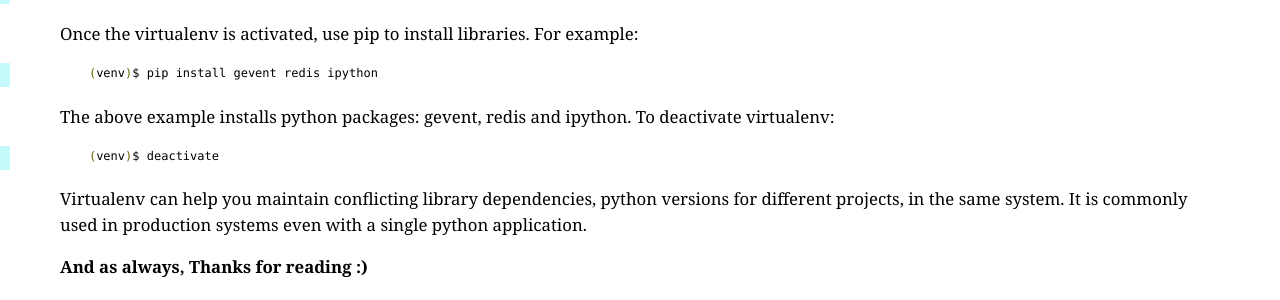
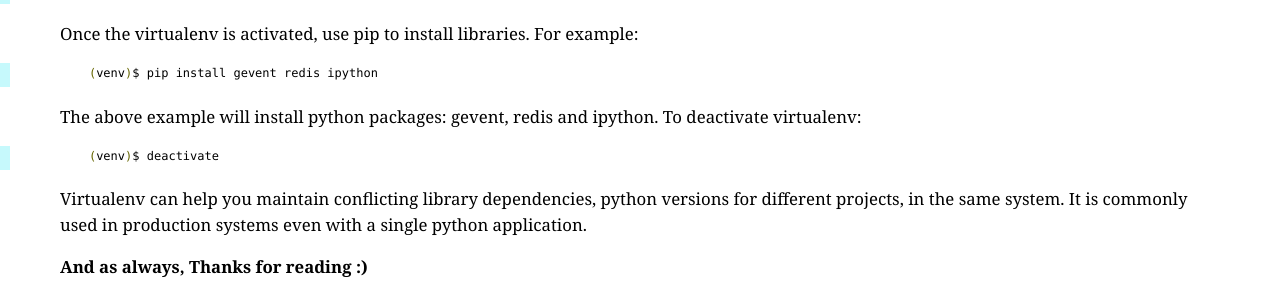
Before and after one commit to rohit01/blog_backup, a Jekyll site: the page built from _posts/2014-04-12-setting-up-python-virtual-environment.md, in a window 1280 px wide. Shown: the part 719-1019 px from the top of the page. Built offline with Jekyll 4.4.1, drawn with Linux system fonts in a browser that asks for light colours; some web fonts are replaced; Markdown is read by kramdown in place of the engine named in the settings; comment, search, counter and statistics services are not loaded.

Commit message:
word phrase fix

`````diff
--- a/_posts/2014-04-12-setting-up-python-virtual-environment.md
+++ b/_posts/2014-04-12-setting-up-python-virtual-environment.md
@@ -33,7 +33,7 @@ Once the virtualenv is activated, use pip to install libraries. For example:
     (venv)$ pip install gevent redis ipython
 ````
 
-The above example installs python packages: gevent, redis and ipython. To deactivate virtualenv:
+The above example will install python packages: gevent, redis and ipython. To deactivate virtualenv:
 
 ```bash
     (venv)$ deactivate
`````
